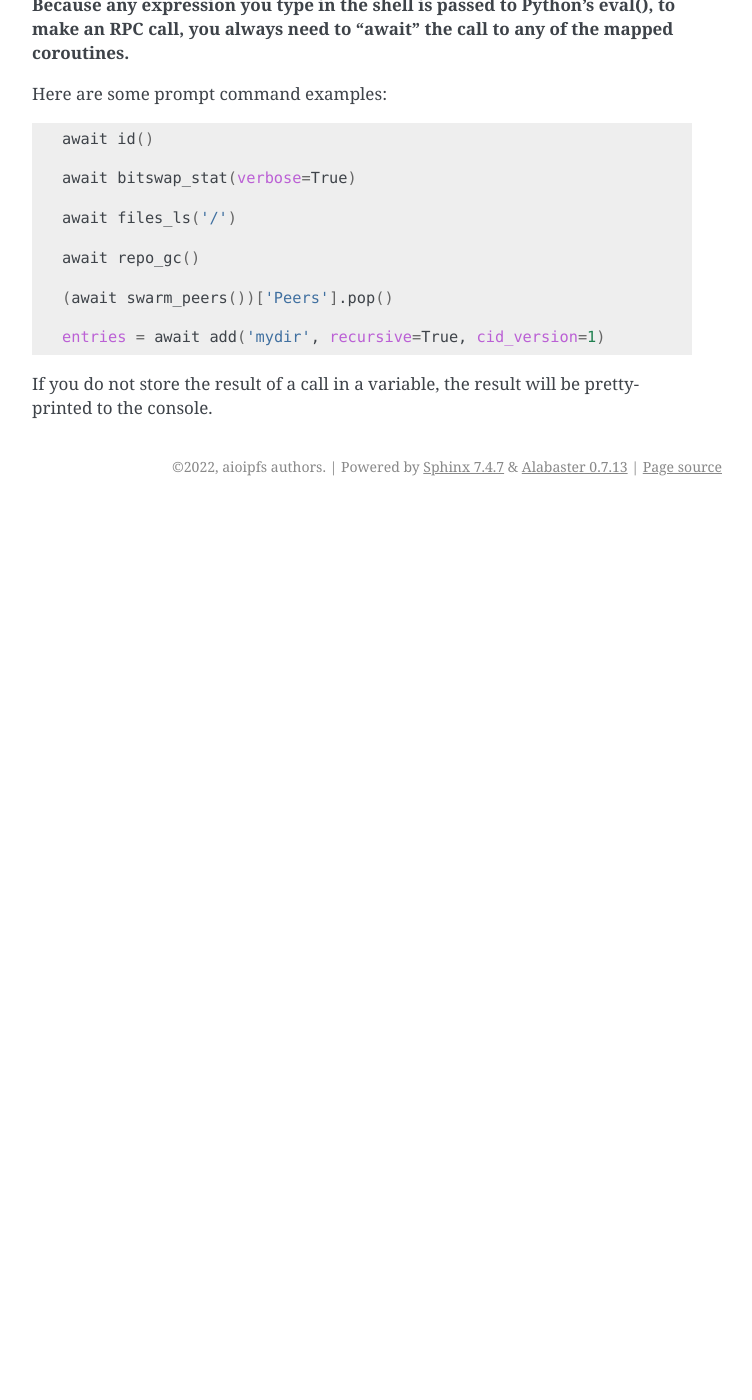
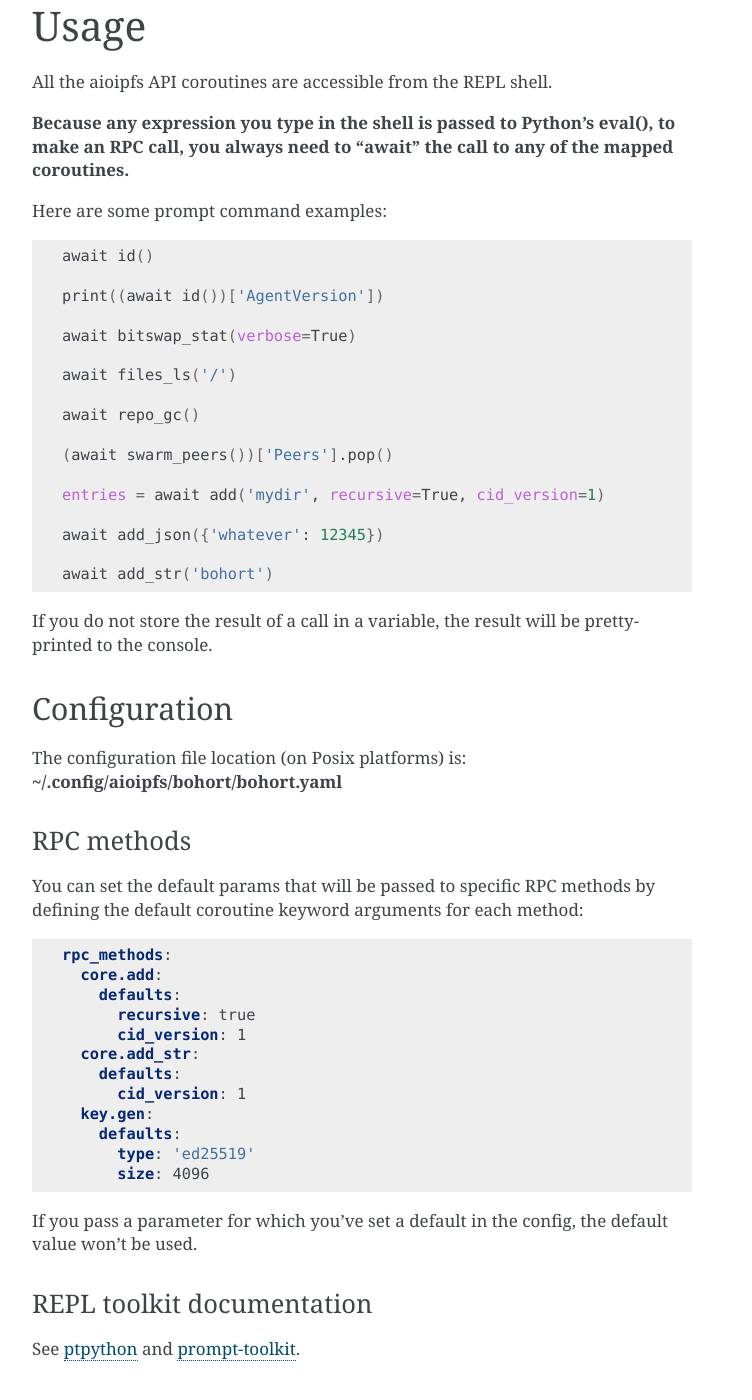
Before and after one commit to pinnaculum/aioipfs, a Sphinx documentation site: the page built from docs/bohort.rst, in a window 1280 px wide and 1400 px high, scrolled down 784 px. Shown: the whole window, without its empty margins (388-1140 px from the left). Built offline with Sphinx 7.4.7, drawn with Linux system fonts in a browser that asks for light colours; the version number is read from the project's files by our own code; before the commit the page ends 1290 px from its top, so only the background shows below that; some of the changed text lies outside the part shown.

Commit message:
bohort: Allow custom configuration for RPC methods
[test-312-latest]
[pypi]

```diff
--- a/README.rst
+++ b/README.rst
@@ -9,7 +9,7 @@ Supported python versions: *3.6*, *3.7*, *3.8*, *3.9*, *3.10*, *3.11*, *3.12*.
 
 This library supports the
 `RPC API specifications <https://docs.ipfs.tech/reference/kubo/rpc>`_
-for kubo_ version *0.27.0*. Unit tests are run against
+for kubo_ version *0.28.0*. Unit tests are run against
 most major go-ipfs releases and all kubo_
 releases, see the *CI* section below.
 
@@ -169,7 +169,7 @@ go-ipfs/kubo releases (`go here <https://gitlab.com/cipres/aioipfs/-/jobs>`_
 for the CI jobs overview).
 
 - go-ipfs >=0.11.0,<=0.13.0
-- kubo >=0.14.0,<=0.27.0
+- kubo >=0.14.0,<=0.28.0
 
 .. image:: https://github.com/pinnaculum/aioipfs/workflows/aioipfs-build/badge.svg
     :target: https://github.com/pinnaculum/aioipfs/actions
--- a/aioipfs/__init__.py
+++ b/aioipfs/__init__.py
@@ -1,4 +1,4 @@
-__version__ = '0.6.8'
+__version__ = '0.6.9'
 
 from yarl import URL
 from distutils.version import StrictVersion  # type: ignore
--- a/docs/bohort.rst
+++ b/docs/bohort.rst
@@ -17,11 +13,13 @@ commands through the HTTP RPC API.
 
     pip install 'aioipfs[bohort]'
 
+=======
 Running
--------
+=======
 
 To connect to a kubo node, specify the multiaddr_ address of the RPC service,
-and the (optional) RPC credentials.
+and the (optional) RPC credentials (otherwise the default RPC multiaddr,
+*/dns4/localhost/tcp/5001*, will be used).
 
 .. code-block:: shell
 
@@ -40,8 +38,15 @@ a node configuration params by using *--node*.
 
     bohort --node local
 
+If you don't want to use a history file, pass *--no-history*.
+
+.. code-block:: shell
+
+    bohort --no-history
+
+=====
 Usage
------
+=====
 
 All the aioipfs API coroutines are accessible from the REPL shell.
 
@@ -53,6 +58,8 @@ Here are some prompt command examples:
 
     await id()
 
+    print((await id())['AgentVersion'])
+
     await bitswap_stat(verbose=True)
 
     await files_ls('/')
@@ -63,8 +70,47 @@ Here are some prompt command examples:
 
     entries = await add('mydir', recursive=True, cid_version=1)
 
+    await add_json({'whatever': 12345})
+
+    await add_str('bohort')
+
 If you do not store the result of a call in a variable, the result will be
 pretty-printed to the console.
 
+Configuration
+=============
+
+The configuration file location (on Posix platforms) is: **~/.config/aioipfs/bohort/bohort.yaml**
+
+RPC methods
+-----------
+
+You can set the default params that will be passed to specific RPC methods
+by defining the default coroutine keyword arguments for each method:
+
+.. code-block:: yaml
+
+    rpc_methods:
+      core.add:
+        defaults:
+          recursive: true
+          cid_version: 1
+      core.add_str:
+        defaults:
+          cid_version: 1
+      key.gen:
+        defaults:
+          type: 'ed25519'
+          size: 4096
+
+If you pass a parameter for which you've set a default in the config, the default
+value won't be used.
+
+REPL toolkit documentation
+--------------------------
+
+See ptpython_ and prompt-toolkit_.
+
 .. _multiaddr: https://multiformats.io/multiaddr/
 .. _ptpython: https://github.com/prompt-toolkit/ptpython
+.. _prompt-toolkit: https://python-prompt-toolkit.readthedocs.io/en/master
--- a/docs/index.rst
+++ b/docs/index.rst
@@ -21,6 +21,7 @@ library to access kubo's
    :name: mastertoc
 
    api
+   bohort
 
 .. module:: aioipfs
 .. currentmodule:: aioipfs
```
Also changed, not shown: other parts of docs/bohort.rst (+1 -5 lines), .gitlab-ci.yml, 5 other files.
